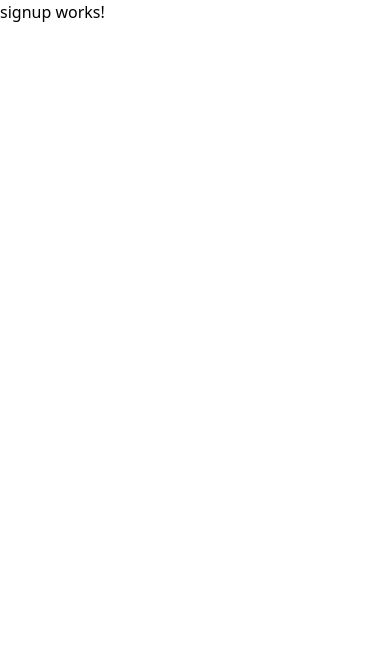
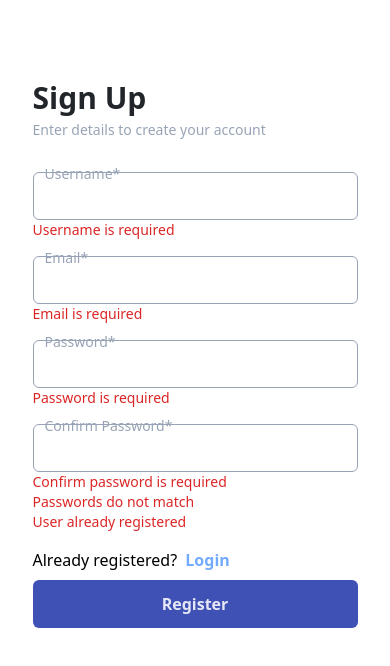
Before and after one commit to PIDhibran/revs-test, an Angular app: page /signup in a window 390 px wide. Shown: the top 666 px of the page. Built offline with nearby package versions, Linux system fonts and the light colour scheme.

Commit message:
T1.1: Maquetacion pantalla de SignUp con su diseño responsivo

```diff
--- a/src/app/app-routing.module.ts
+++ b/src/app/app-routing.module.ts
@@ -6,11 +6,11 @@ import { SignupComponent } from './authentication/signup/signup.component';
 const routes: Routes = [
   {
     path: '',
-    redirectTo: 'sigin',
+    redirectTo: 'signin',
     pathMatch: 'full'
   },
   {
-    path: 'sigin',
+    path: 'signin',
     component: SigninComponent
   },
   {
--- a/src/app/authentication/signin/signin.component.html
+++ b/src/app/authentication/signin/signin.component.html
@@ -6,7 +6,7 @@
     <article class="w-10/12 md:w-7/12 mx-auto ">
       <h2 class="font-bold text-3xl mb-1 text-black md:text-4xl">Welcome to Revs</h2>
       <p class="text-light-gray font-normal mb-8 text-sm md:text-xl">Need an account?
-        <a class="text-blue font-semibold text-base ml-1 md:text-xl" routerLink="/signup">Sign Up</a>
+        <a class="text-blue font-semibold text-base hover:underline ml-1 md:text-xl" routerLink="/signup">Sign Up</a>
       </p>
       <h2 class="font-semibold text-black mb-5 text-2xl md:text-3xl">Sign in</h2>
       <form>
@@ -31,7 +31,7 @@
             <label for="remember-me-id" class="text-gray ml-2 md:text-lg">Remember me</label>
           </div>
           <div class="w-1/2 text-right">
-            <a routerLink="" class="text-blue font-bold text-base md:text-lg">Forgot Password?</a>
+            <a routerLink="" class="text-blue font-bold text-base hover:underline md:text-lg">Forgot Password?</a>
           </div>
         </div>
         <div class="w-full">
--- a/src/app/authentication/signup/signup.component.html
+++ b/src/app/authentication/signup/signup.component.html
@@ -1 +1,46 @@
-<p>signup works!</p>
+<main class="w-screen h-screen flex" >
+  <section class="hidden lg:block lg:w-1/2 ">
+    <div class="img-signup"></div>
+  </section>
+  <section class="flex w-full mt-20 lg:w-1/2">
+    <article class="w-10/12 md:w-7/12 mx-auto ">
+      <h2 class="font-bold text-3xl mb-1 text-black md:text-4xl">Sign Up</h2>
+      <p class="text-light-gray font-normal mb-8 text-sm md:text-xl">Enter details to create your account</p>
+      <form>
+        <div class="flex flex-col my-4 md:my-6">
+          <div class="relative">
+            <label for="username-id" class="text-sm outline-none absolute pl-3 z-10 -top-2 text-light-gray font md:text-base md:-top-3 ">Username*</label>
+            <input type="email" name="username" id="username-id" required class="border-light-gray border rounded-md z-0 hover:outline-none hover:outline-transparent w-full h-12 pl-4 text-md md:h-14 md:text-base">
+          </div>
+          <p class="text-red text-sm md:text-base" >Username is required</p>
+        </div>
+        <div class="flex flex-col my-4 md:my-6">
+          <div class="relative">
+            <label for="pass" class="text-sm outline-none absolute pl-3 z-10 -top-2 text-light-gray font md:text-base md:-top-3">Email*</label>
+            <input type="password" name="pass" id="pass" required class="border-light-gray border rounded-md z-0 hover:outline-none hover:outline-transparent w-full h-12 pl-4 text-md md:h-14 md:text-base">
+          </div>
+          <p class="text-red text-sm md:text-base">Email is required</p>
+        </div>
+        <div class="flex flex-col my-4 md:my-6">
+          <div class="relative">
+            <label for="username-id" class="text-sm outline-none absolute pl-3 z-10 -top-2 text-light-gray font md:text-base md:-top-3 ">Password*</label>
+            <input type="email" name="username" id="username-id" required class="border-light-gray border rounded-md z-0 hover:outline-none hover:outline-transparent w-full h-12 pl-4 text-md md:h-14 md:text-base">
+          </div>
+          <p class="text-red text-sm md:text-base" >Password is required</p>
+        </div>
+        <div class="flex flex-col my-4 md:my-6">
+          <div class="relative">
+            <label for="username-id" class="text-sm outline-none absolute pl-3 z-10 -top-2 text-light-gray font md:text-base md:-top-3 ">Confirm Password*</label>
+            <input type="email" name="username" id="username-id" required class="border-light-gray border rounded-md z-0 hover:outline-none hover:outline-transparent w-full h-12 pl-4 text-md md:h-14 md:text-base">
+          </div>
+          <p class="text-red text-sm md:text-base" >Confirm password is required</p>
+          <p class="text-red text-sm md:text-base" >Passwords do not match</p>
+          <p class="text-red text-sm md:text-base">User already registered</p>
+        </div>
+        <p class="w-full md:text-lg">Already registered?
+          <a routerLink="/signin" class="text-blue pl-1 font-bold hover:underline hover:cursor-pointer">Login</a></p>
+        <button class="bg-purple text-white w-full my-2 text-base font-semibold h-12 rounded-md md:h-14 md:text-lg">Register</button>
+      </form>
+    </article>
+  </section>
+</main>
```
